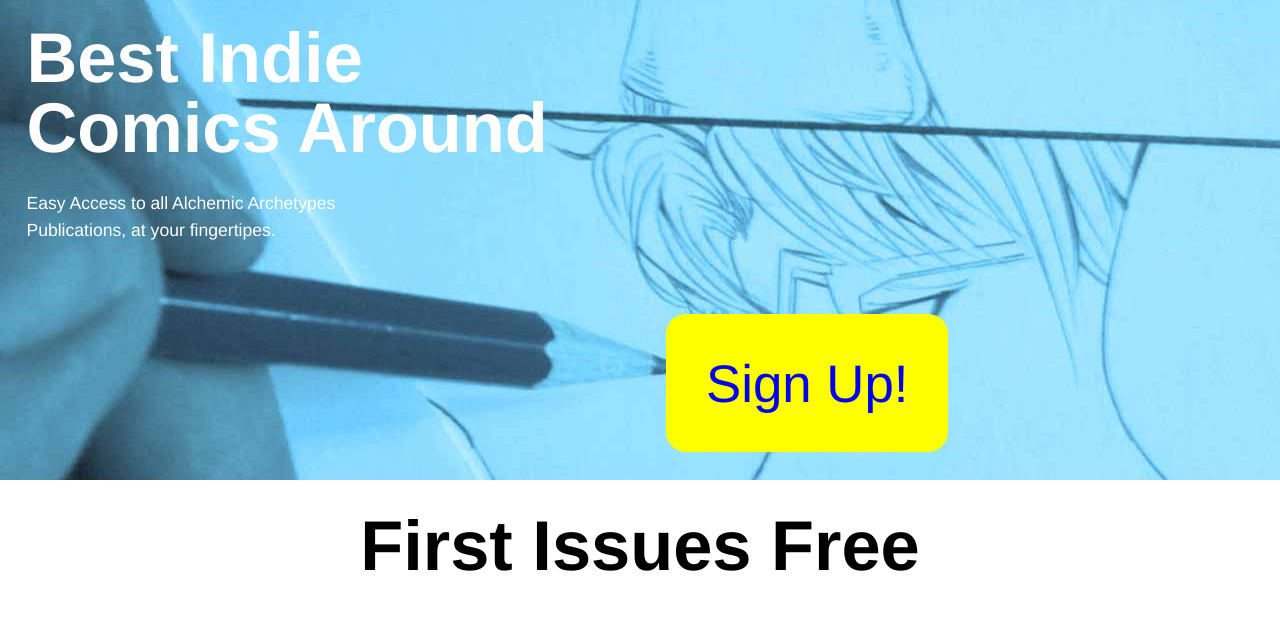
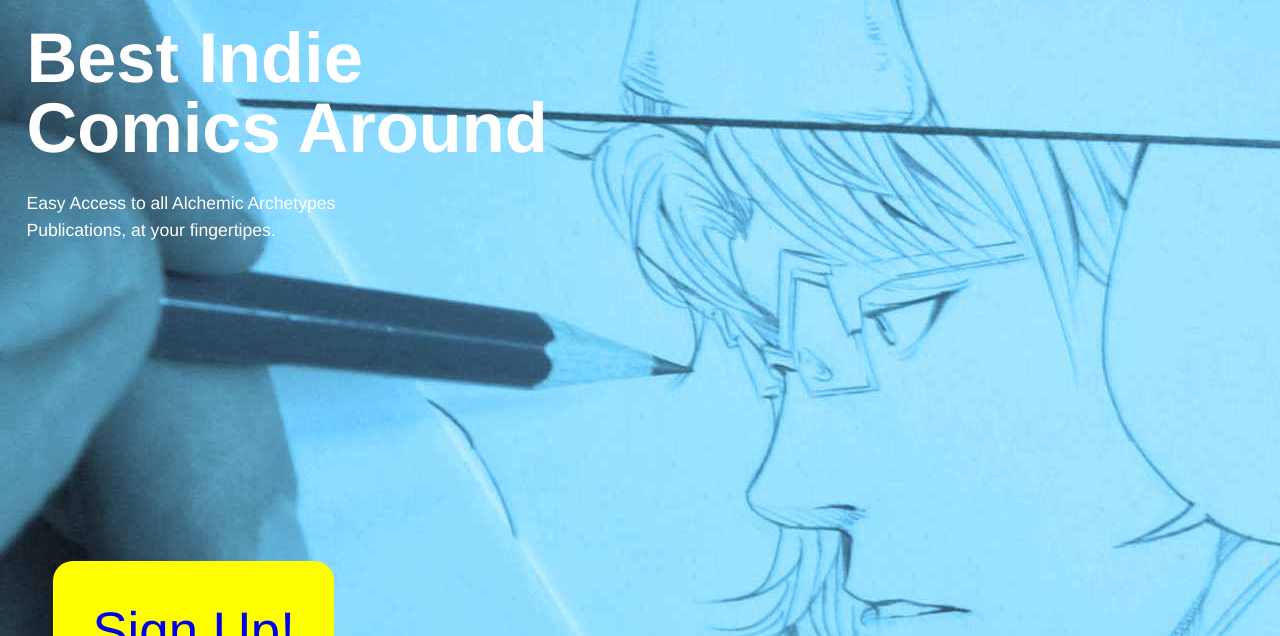
Before and after one commit to mattkemball/saas, a plain HTML site: page index.html in a window 1280 px wide. Shown: the part 110-746 px from the top of the page. Drawn offline with Linux system fonts and the light colour scheme.

Commit message:
AA
Fixed billboard sign up but still an issue with sizing

```diff
--- a/css/main.css
+++ b/css/main.css
@@ -160,6 +160,7 @@ h2 {
     padding: .75em;
     border: none;
     border-radius: 20px;
+    margin: 0;
 }
 
 .comic1 {
--- a/index.html
+++ b/index.html
@@ -36,7 +36,7 @@
         <h1>Best Indie<br>Comics Around</h1>
         <p class="subhead">Easy Access to all Alchemic Archetypes<br> Publications, at your fingertipes.</p>
      </div>
-     <div class="sign island unit unit-xs-1 unit-s-1 unit-m-1-2 unit-l-1-2">
+     <div class="sign island unit unit-xs-1 unit-s-1 unit-m-1 unit-l-1">
         <a href="pricing.html" class="exa" type="submit">Sign&nbsp;Up!</a>
      </div>
  </div>
```
